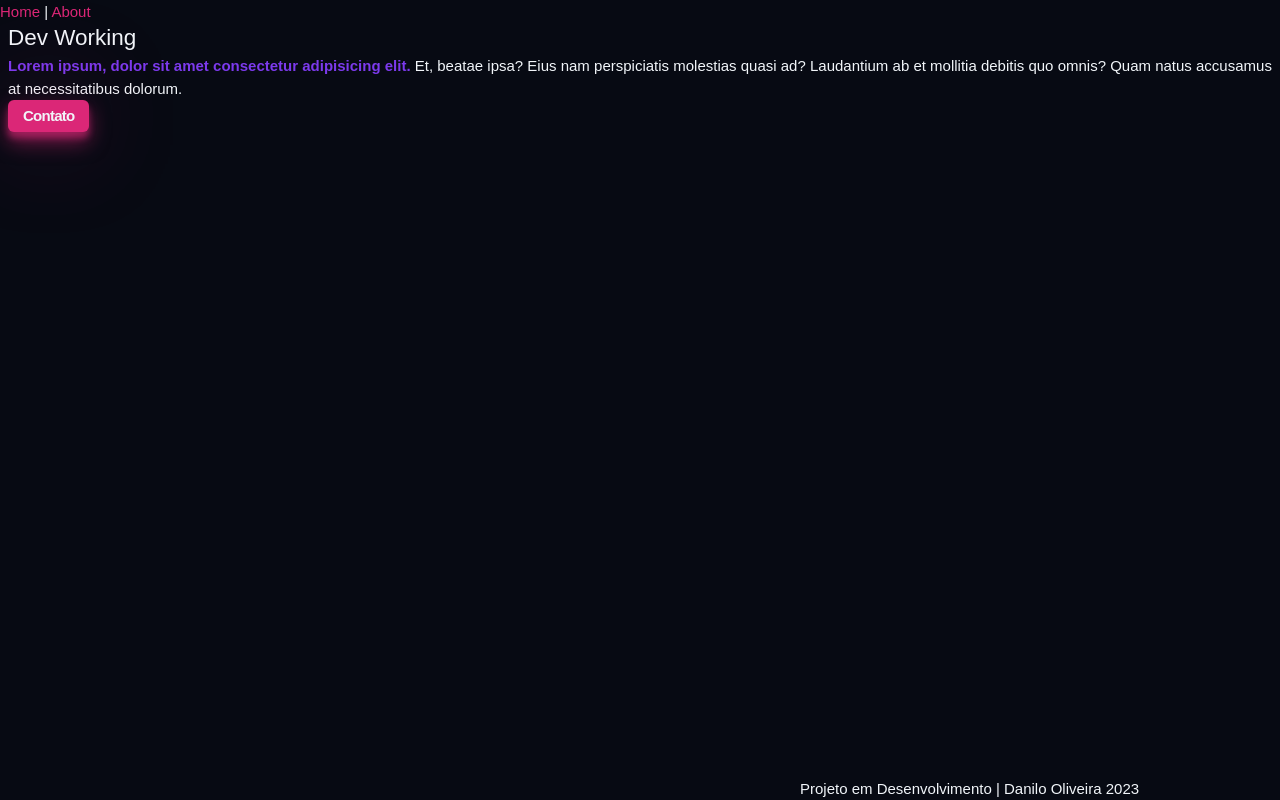
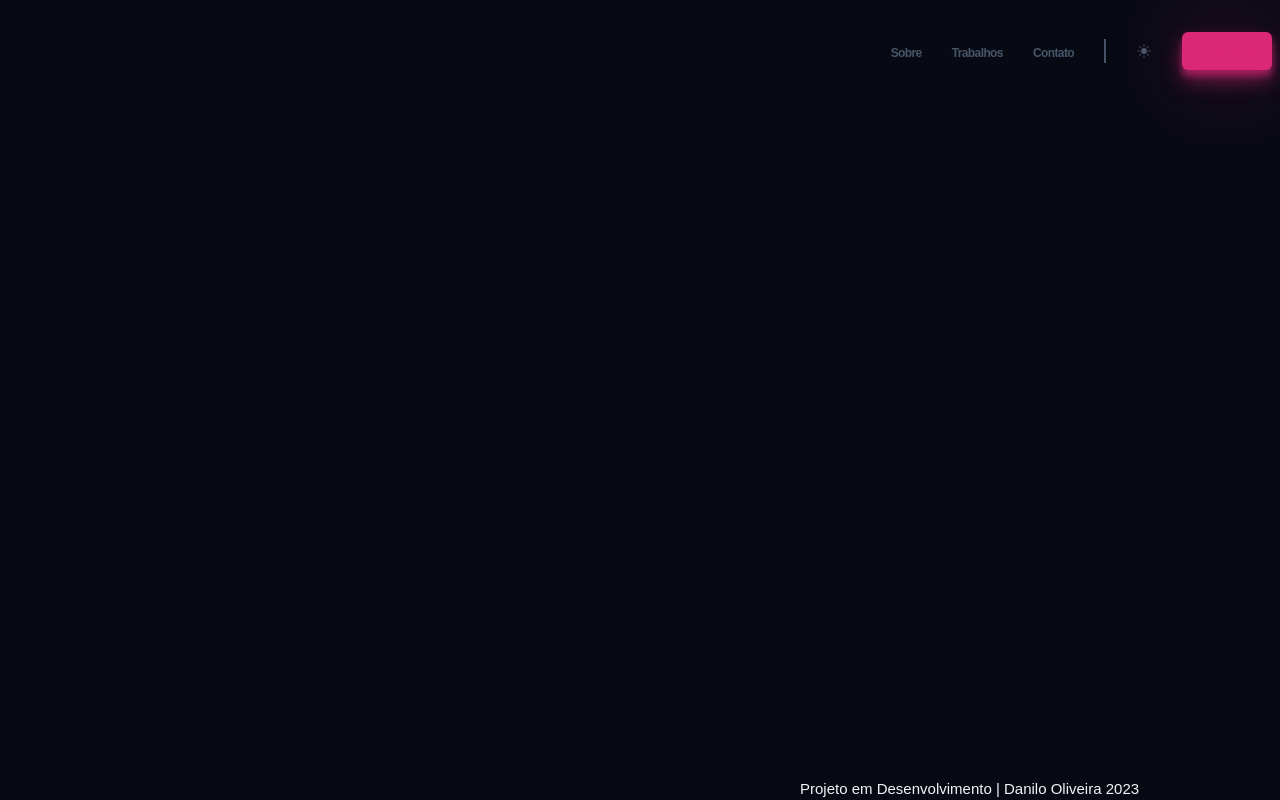
Before and after one commit to flashqueen/Portfolio, a Vue app: page / in a window 1280 px wide. Built offline with nearby package versions, Linux system fonts and the light colour scheme; a web font is replaced by a local one.

Commit message:
criação inicial do header da navbar

```diff
--- a/src/assets/main.css
+++ b/src/assets/main.css
@@ -12,6 +12,23 @@
 
   /* pink rgb(219, 39, 119) */
   /* violet	rgb(124, 58, 237) */
+
+  /* sizes */
+  --size-xxs: 0.5rem;
+  --size-xs: 0.75rem;
+  --size-sm: 0.875rem;
+  --size-base: 1rem;
+  --size-lg: 1.125rem;
+  --size-xl: 1.25rem;
+  --size-2xl: 1.5rem;
+  --size-3xl: 1.875rem;
+  --size-4xl: 2.25rem;
+  --size-5xl: 3rem;
+  --size-6xl: 3.75rem;
+  --size-7xl: 4.5rem;
+  --size-8xl: 6rem;
+  --size-9xl: 8rem;
+  --size-10xl: 10rem;
 }
 
 * {
--- a/src/assets/utils.css
+++ b/src/assets/utils.css
@@ -30,6 +30,10 @@
  @media (min-width: 1280px) {
 .container {
         max-width: 1280px;
+    }
+
+    .section {
+        margin-top: 10rem;
     }
  }
 
@@ -68,3 +72,7 @@
     padding-right: 0.5rem;
     /* border: 1px solid red; */
 }
+
+.section {
+    margin-top: 5rem;
+}
--- a/src/components/Navbar.vue
+++ b/src/components/Navbar.vue
@@ -1,11 +1,31 @@
 <template>
-    <div id="nav">
-        <router-link to="/">
-            <img src="" id="logo">
-        </router-link>
-        <router-link to="/">Home</router-link> |
-        <router-link to="/sobre">About</router-link>
-    </div>
+    <header class="header container">
+        <nav>
+            <ul class="header__menu">
+                <li>
+                    <a class="header__link" href="#about">Sobre</a>
+                </li>
+                <li>
+                    <a class="header__link" href="#featured">Trabalhos</a>
+                </li>
+                <li>
+                    <a class="header__link" href="#contact">Contato</a>
+                </li>
+                <li class="header__line"></li>
+                <li>
+                    <button class="header__sun">
+                        <svg xmlns="http://www.w3.org/2000/svg" viewBox="0 0 24 24" fill="currentColor">
+                            <path
+                                d="M12 2.25a.75.75 0 01.75.75v2.25a.75.75 0 01-1.5 0V3a.75.75 0 01.75-.75zM7.5 12a4.5 4.5 0 119 0 4.5 4.5 0 01-9 0zM18.894 6.166a.75.75 0 00-1.06-1.06l-1.591 1.59a.75.75 0 101.06 1.061l1.591-1.59zM21.75 12a.75.75 0 01-.75.75h-2.25a.75.75 0 010-1.5H21a.75.75 0 01.75.75zM17.834 18.894a.75.75 0 001.06-1.06l-1.59-1.591a.75.75 0 10-1.061 1.06l1.59 1.591zM12 18a.75.75 0 01.75.75V21a.75.75 0 01-1.5 0v-2.25A.75.75 0 0112 18zM7.758 17.303a.75.75 0 00-1.061-1.06l-1.591 1.59a.75.75 0 001.06 1.061l1.591-1.59zM6 12a.75.75 0 01-.75.75H3a.75.75 0 010-1.5h2.25A.75.75 0 016 12zM6.697 7.757a.75.75 0 001.06-1.06l-1.59-1.591a.75.75 0 00-1.061 1.06l1.59 1.591z" />
+                        </svg>
+                    </button>
+                </li>
+                <li>
+                    <a class="header__resume btn" href="#">Currículo</a>
+                </li>
+            </ul>
+        </nav>
+    </header>
 </template>
 
 <script>
@@ -15,3 +35,48 @@ export default {
 }
 
 </script>
+
+<style scoped>
+@import '../assets/main.css';
+
+.header {
+    display: flex;
+    justify-content: flex-end;
+    align-items: center;
+    padding-top: 2rem;
+    padding-bottom: 2rem;
+}
+
+.header__menu {
+    display: flex;
+    align-items: center;
+    list-style: none;
+    padding: 0;
+    gap: 2em;
+}
+
+.header__link {
+    font-size: var(--size-xs);
+    text-decoration: none;
+    font-weight: 600;
+    color: var(--clr-slate600);
+    letter-spacing: -0.05em;
+    transition: color 0.3s;
+}
+
+.header__link:hover {
+    color: var(--clr-rose);
+}
+
+.header__line {
+    border: 1px solid var(--clr-slate600);
+    padding-top: 1.5em;
+}
+
+.header__sun {
+    display: block;
+    color: var(--clr-slate600);
+    width: var(--size-base);
+    height: var(--size-base);
+}
+</style>
--- a/src/views/Home.vue
+++ b/src/views/Home.vue
@@ -1,16 +1,13 @@
 <template>
     <div class="home">
-        <article class="container">
-            <h1>Dev Working</h1>
-            <p>
-                <strong>
-                    Lorem ipsum, dolor sit amet consectetur adipisicing elit.</strong> Et, beatae ipsa? Eius nam
-                perspiciatis
-                molestias
-                quasi ad? Laudantium ab et mollitia debitis quo omnis? Quam natus accusamus at necessitatibus dolorum.
-            </p>
-            <button class="btn">Contato</button>
-        </article>
+        <!-- <main>
+            <section></section>
+            <section></section>
+            <section></section>
+            <section></section>
+            <section></section>
+        </main>
+        <footer></footer> -->
 
     </div>
 </template>
```
